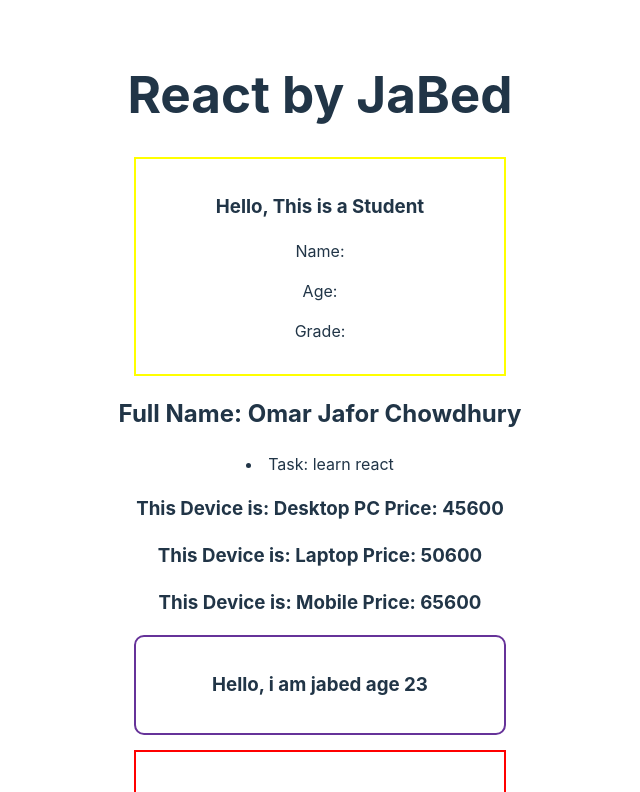
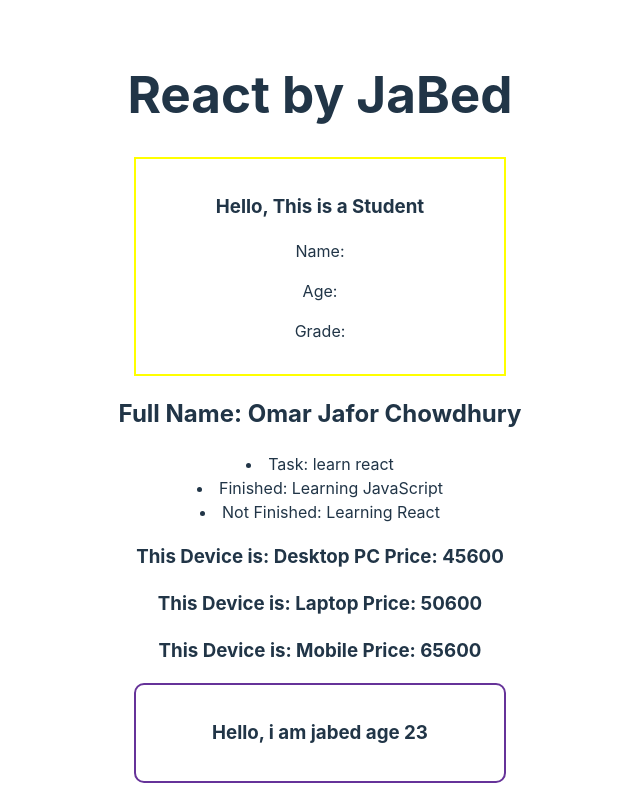
Before and after one commit to omarjafor/My-First-React, a React (Vite) app: page / in a window 1280 px wide. Shown: the top 792 px of the page, without its empty margins (320-960 px from the left). Built offline with nearby package versions, Linux system fonts and the light colour scheme.

Commit message:
conditional rendering

```diff
--- a/src/pages/Home.jsx
+++ b/src/pages/Home.jsx
@@ -4,6 +4,8 @@
     return <div>
         <h2>Full Name: {name} </h2>
         <Todo task='learn react' />
+        <Todos task='Learning JavaScript' isDone={true}/>
+        <Todos task='Learning React' isDone={false}/>
     </div>
 }
 
@@ -13,4 +15,11 @@
     </div>
 }
 
+function Todos({task, isDone}){
+    if(isDone === true){
+        return <li>Finished: {task}</li>
+    }else{
+        return <li>Not Finished: {task}</li>
+    }
+}
 export default Home;
```
